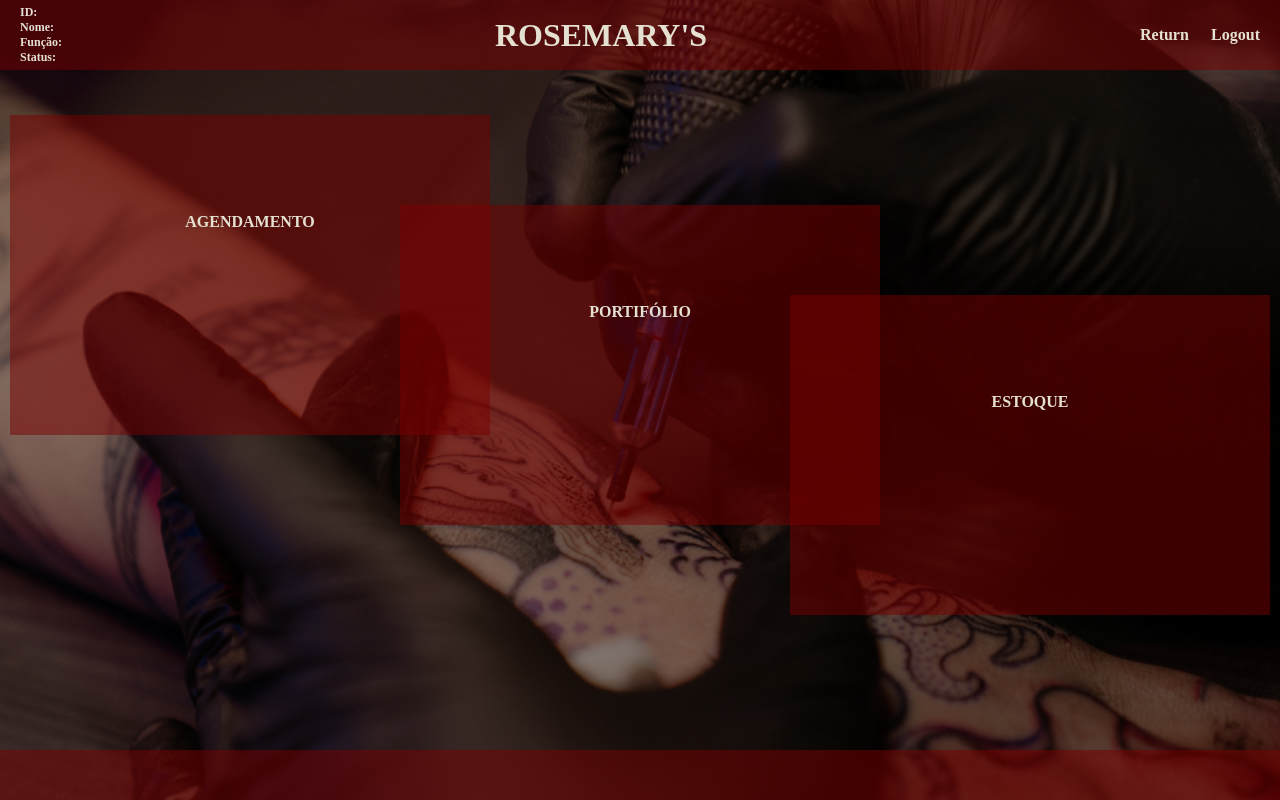
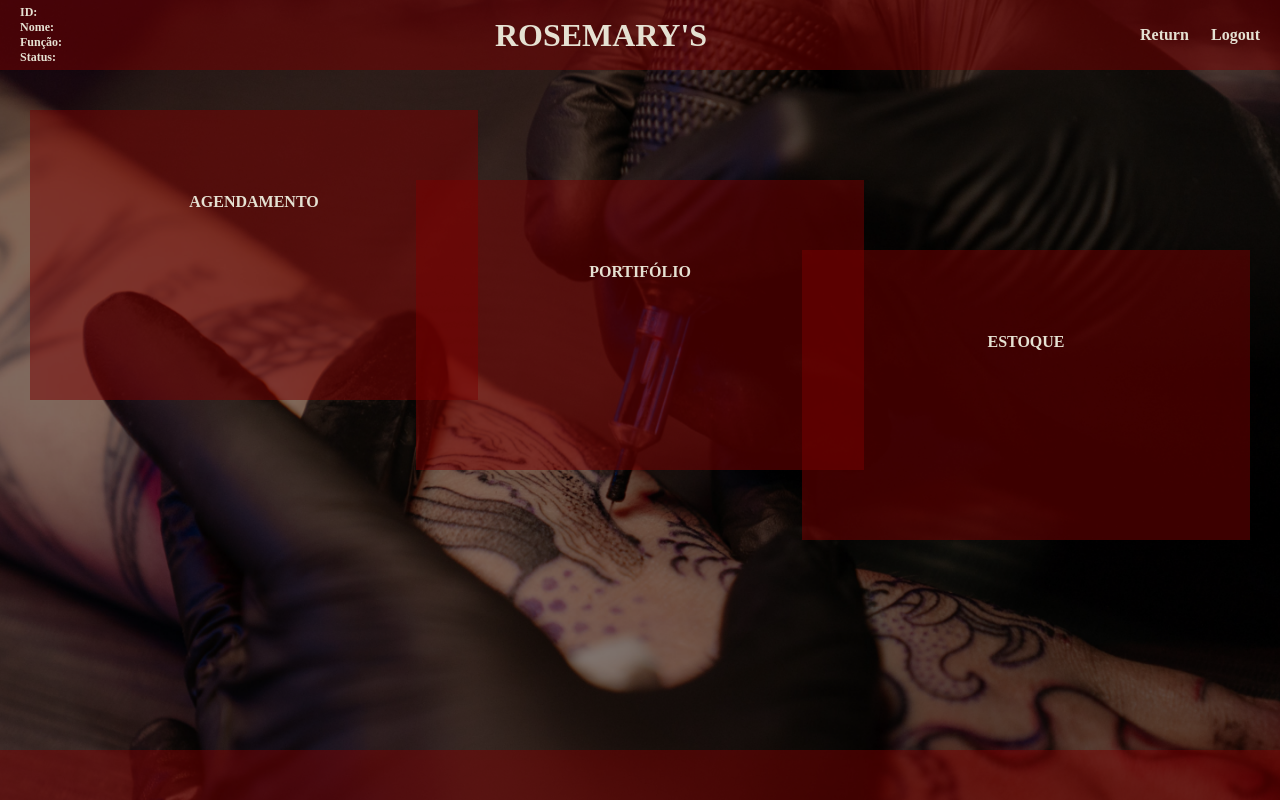
Before and after one commit to LeoAChaves/Rosemarys_Tattoo_Studio, a React (Create React App) app: page /funcionario/home in a window 1280 px wide. Built offline with nearby package versions, Linux system fonts and the light colour scheme.

Commit message:
Alterando posicionamento dos cards "F/Home"

```diff
--- a/src/components/Funcionario/FHome/FHomeCard.jsx
+++ b/src/components/Funcionario/FHome/FHomeCard.jsx
@@ -2,8 +2,8 @@ import styled from "styled-components";
 
 function FHomeCard({ tipo, texto }) {
   const FHomeCard = styled.div`
-    width: 480px;
-    height: 320px;
+    width: 35%;
+    height: 290px;
     background-color: ${({ theme }) => theme.primary};
     display: flex;
     flex-direction: column;
@@ -18,24 +18,33 @@ function FHomeCard({ tipo, texto }) {
     &:hover {
       background-color: ${({ theme }) => theme.primary_solid};
     }
-    &.primeiro {
-      position: absolute;
-      top: 115px;
-      left: 10px;
+    &.agendamento {
+      position: relative;
+      text-align: center;
+      margin-left: 30px;
+      margin-right: auto;
+      left: 0;
+      right: 0;
+      top: 40px;
+      /* left: 30px; */
     }
-    &.segundo {
-      position: absolute;
-      top: 205px;
+    &.portfolio {
+      position: relative;
       margin-left: auto;
       margin-right: auto;
       left: 0;
       right: 0;
       text-align: center;
+      top: -180px;
     }
-    &.terceiro {
-      position: absolute;
-      top: 295px;
-      right: 10px;
+    &.estoque {
+      position: relative;
+      text-align: center;
+      margin-left: auto;
+      margin-right: 30px;
+      left: 0;
+      right: 0;
+      top: -400px;
     }
     .opcoes {
       z-index: 1;
--- a/src/components/Funcionario/FHome/FHomeMain.jsx
+++ b/src/components/Funcionario/FHome/FHomeMain.jsx
@@ -2,12 +2,15 @@ import styled from "styled-components";
 import FHomeCard from "./FHomeCard.jsx";
 
 function FHomeMain() {
-  const FHomeMain = styled.main``;
+  const FHomeMain = styled.main`
+    width: 100%;
+    height: calc(100vh - 70px);
+  `;
   return (
     <FHomeMain>
-      <FHomeCard tipo="primeiro" texto="Agendamento" />
-      <FHomeCard tipo="segundo" texto="Portifólio" />
-      <FHomeCard tipo="terceiro" texto="Estoque" />
+      <FHomeCard tipo="agendamento" texto="Agendamento" />
+      <FHomeCard tipo="portfolio" texto="Portifólio" />
+      <FHomeCard tipo="estoque" texto="Estoque" />
     </FHomeMain>
   );
 }
```
